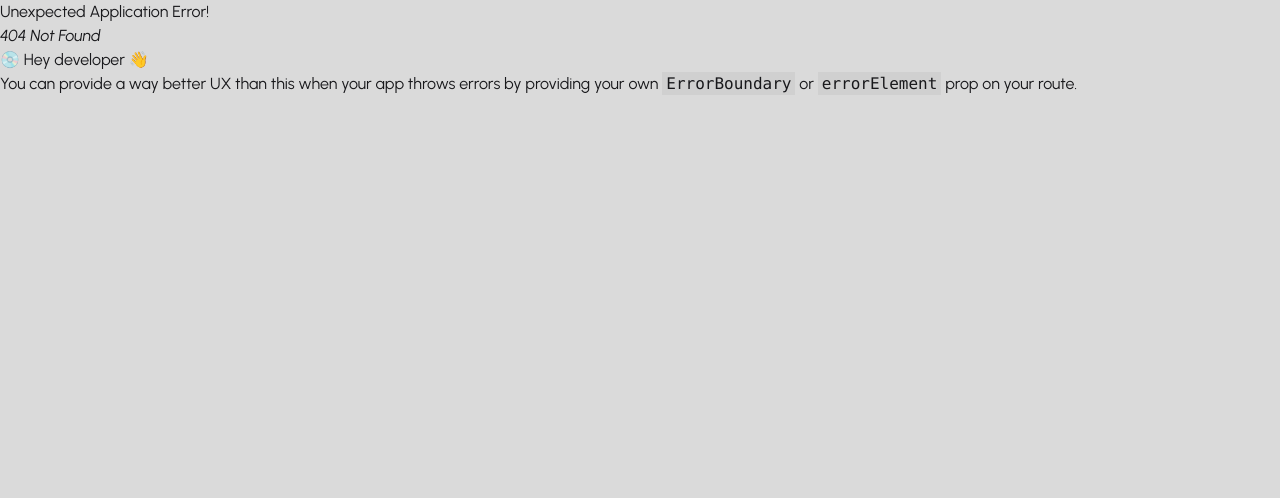
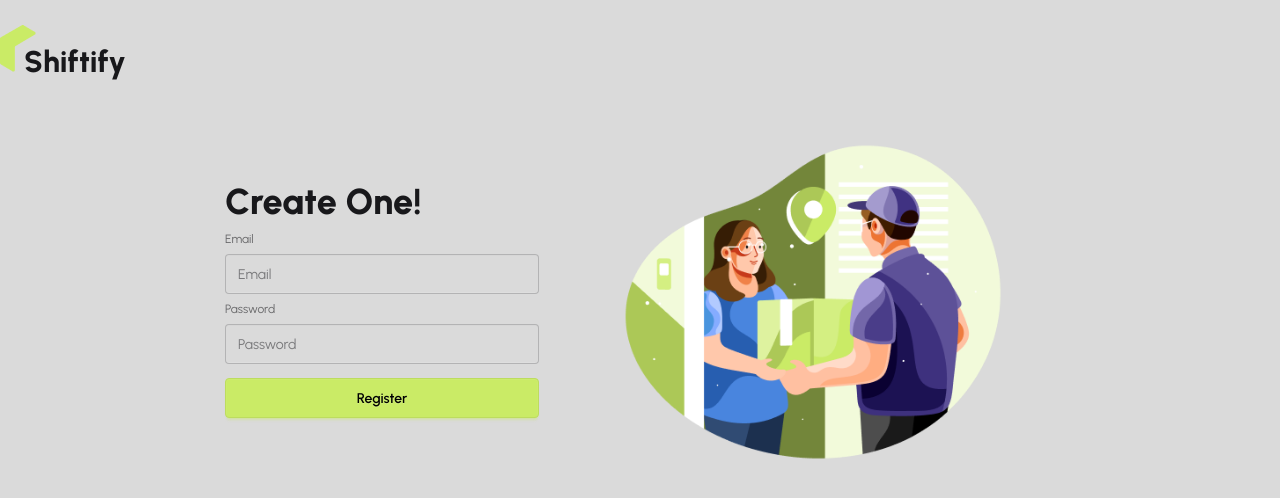
Before and after one commit to for-Sifad99/Shiftify-client, a React (Vite) app: page /auth-register in a window 1280 px wide. Before the commit this address had no page. Shown: the top 498 px of the page. Built offline with nearby package versions, Linux system fonts and the light colour scheme.

Commit message:
i added register page with form ui

```diff
--- a/src/pages/Authentication/AuthLogin/AuthLogin.jsx
+++ b/src/pages/Authentication/AuthLogin/AuthLogin.jsx
@@ -2,7 +2,7 @@ import React from 'react';
 import { useForm } from 'react-hook-form';
 
 const AuthLogin = () => {
-    const { register, handleSubmit } = useForm();
+    const { register, handleSubmit, formState: {errors} } = useForm();
 
     const onSubmit = data => {
         console.log(data);
@@ -18,11 +18,14 @@ const AuthLogin = () => {
 
                 {/* password */}
                 <label className="label">Password</label>
-                <input type="password" className="input" {...register('password', { required: true, minLength: 6 })} placeholder="Password" />
+                <input type="password" className="input" {...register('password', { required: true})} placeholder="Password" />
 
                 {/* forgot password */}
                 <div><a className="link link-hover">Forgot password?</a></div>
-                <button className="btn btn-primary text-black mt-4">Login</button>
+
+                {/* errors */}
+                {errors?.password?.type === 'required' && <p className='text-xs text-red-500 font-medium leading-4 -mt-1'>Password must be required.</p> }
+                <button className="btn btn-primary text-black mt-2">Login</button>
             </fieldset>
         </form>
     </>
--- /dev/null
+++ b/src/pages/Authentication/AuthRegister/AuthRegister.jsx
@@ -0,0 +1,36 @@
+import React from 'react';
+import { useForm } from 'react-hook-form';
+
+const AuthRegister = () => {
+    const { register, handleSubmit, formState: { errors } } = useForm();
+
+    const onSubmit = data => {
+        console.log(data);
+    };
+
+    return <>
+        <form onSubmit={handleSubmit(onSubmit)} className="px-2">
+            <h1 className="sm:text-4xl text-3xl font-extrabold mb-1">Create One!</h1>
+            <fieldset className="fieldset">
+                {/* email */}
+                <label className="label" >Email</label>
+                <input type="email" className="input" {...register('email')} placeholder="Email" />
+
+                {/* password */}
+                <label className="label">Password</label>
+                <input type="password" className="input" {...register('password', {
+                    required: true, minLength: 6, pattern: /^(?=.*[a-z])(?=.*[A-Z])(?=.*\d)(?=.*[@$!%*?&])[A-Za-z\d@$!%*?&]/
+                })} placeholder="Password" />
+
+                {/* errors */}
+                {errors?.password?.type === 'required' && <p className='text-xs text-red-500 font-medium leading-4 mt-1'>Password must be required.</p>}
+                {errors?.password?.type === 'minLength' && <p className='text-xs text-red-500 font-medium leading-4 mt-1'>Password should be at least 6 character longer.</p>}
+                {errors?.password?.type === 'pattern' && <p className='text-xs text-red-500 font-medium leading-4 mt-1'> Password must be uppercase, lowercase, number, and special character.</p>}
+
+                <button className={`btn btn-primary text-black ${errors ? 'mt-2' : 'mt-4'}`}>Register</button>
+            </fieldset>
+        </form>
+    </>
+};
+
+export default AuthRegister;
--- a/src/routes/router.jsx
+++ b/src/routes/router.jsx
@@ -3,6 +3,7 @@ import Root from '../layouts/ShiftifyRoot';
 import AuthRoot from "../layouts/AuthRoot";
 import Home from '../pages/home/Home/Home';
 import AuthLogin from '../pages/Authentication/AuthLogin/AuthLogin';
+import AuthRegister from "../pages/Authentication/AuthRegister/AuthRegister";
 
 
 const router = createBrowserRouter([
@@ -18,6 +19,7 @@ const router = createBrowserRouter([
         Component: AuthRoot,
         children: [
             { path: "/auth-login", Component: AuthLogin },
+            { path: "/auth-register", Component: AuthRegister },
         ],
     },
 ]);
```
